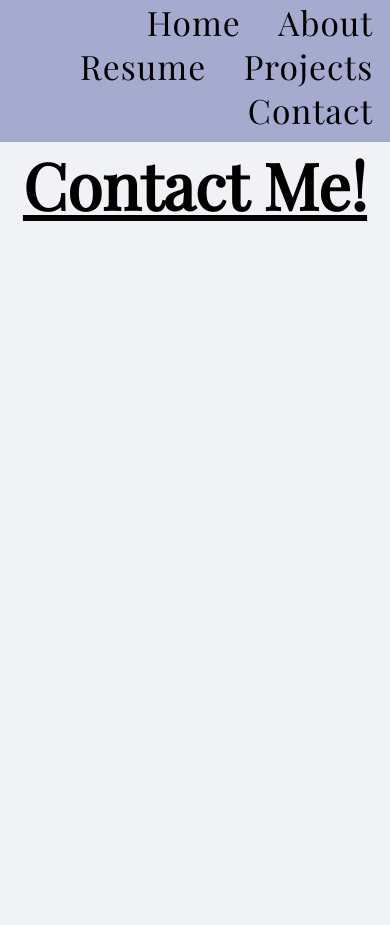
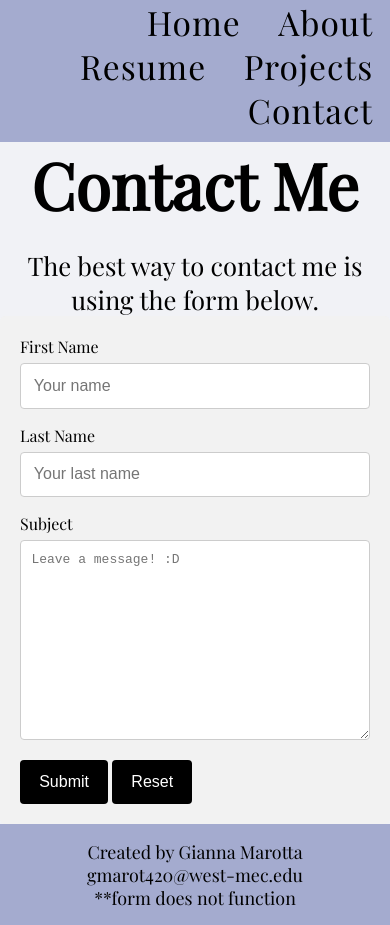
Before and after one commit to giannamar4/portfolio, a plain HTML site: page contactme.html in a window 390 px wide. Before the commit the page ends 844 px from the top, so only its background shows below. Drawn offline with nearby package versions, Linux system fonts and the light colour scheme.

Commit message:
finished contact page
contact page finished,, need to finish media queries

```diff
--- a/contactme.css
+++ b/contactme.css
@@ -37,8 +37,54 @@
   h1{
       font-size: 4rem;
       text-align: center;
-      text-decoration: underline;
+
+
   }
   h1:hover{
       text-decoration: underline #A4ABCF;
   }
+  p{
+    font-size: 1.6em;
+
+    text-align:center ;
+  }
+  input[type=text], select, textarea {
+    width: 100%;
+    padding: .8em;
+    border: 1px solid #ccc;
+    border-radius: 4px;
+    box-sizing: border-box;
+    margin-top: 6px;
+    margin-bottom: 16px;
+    resize: vertical;
+  }
+
+  button {
+    background-color: black;
+    color: white;
+    padding: .8em 1.2em;
+    border: none;
+    border-radius: 4px;
+    cursor: pointer;
+  }
+
+ button:hover {
+    background-color: white;
+    color:black;
+  }
+
+  .contactForm {
+    border-radius: 5px;
+    background-color: #f2f2f2;
+    padding: 20px;
+  }
+
+  footer{
+    font-size: .7em;
+    text-align: center;
+
+    background-color:#A4ABCF ;
+    padding: 1rem;
+  }
+  @media screen and (max-width:760px) {
+  }
--- a/contactme.html
+++ b/contactme.html
@@ -14,7 +14,7 @@
 <body>
     <nav class="navigation">
 
-        <a href="index.html">Home</a>
+        <a id="dropbtn" href="index.html">Home</a>
          <a href="index.html" href="#hed">About</a>
          <a>Resume</a>
          <a href="projects.html">Projects</a>
@@ -22,6 +22,32 @@
 
  </nav>
 
- <h1>Contact Me!</h1>
+ <h1>Contact Me</h1>
+ <br>
+ <p id="thank">The best way to contact me is using the form below.</p>
+
+ <div class="contactForm">
+
+      <label for="fname">First Name</label>
+      <input type="text" id="fname" name="firstname" placeholder="Your name">
+
+      <label for="lname">Last Name</label>
+      <input type="text" id="lname" name="lastname" placeholder="Your last name">
+
+      <label for="subject">Subject</label>
+      <textarea id="subject" name="subject" placeholder="Leave a message! :D" style="height:200px"></textarea>
+
+      <button onclick="submit()">Submit</button>
+      <button onclick="reset()">Reset</button>
+    </form>
+  </div>
+
+
+ <footer>
+    <p>Created by Gianna Marotta</p>
+    <p>gmarot420@west-mec.edu</p>
+    <p>**form does not function</p>
+</footer>
+<script src="functions.js"></script>
 </body>
 </html>
--- /dev/null
+++ b/functions.js
@@ -0,0 +1,7 @@
+function submit(){
+    document.getElementById('thank').textContent ="Thank you for reaching out."
+}
+
+function reset(){
+    location.reload()
+}
--- a/index.css
+++ b/index.css
@@ -64,7 +64,7 @@ margin-top: 10%;
   display: grid;
   grid-template-columns:13em 13em 13em;
   grid-template-areas: "insta  git  message";
-padding-left: 14em;
+padding-left: 12em;
 }
 #git{
   grid-area: "git";
```
Also changed, not shown: index.html (+3 -3 lines), resume.css (added), resume.html (added).
